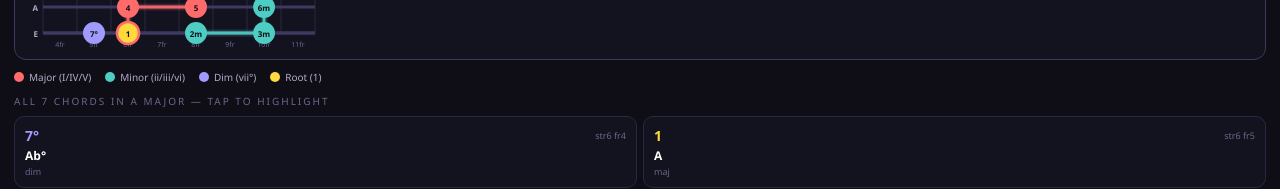
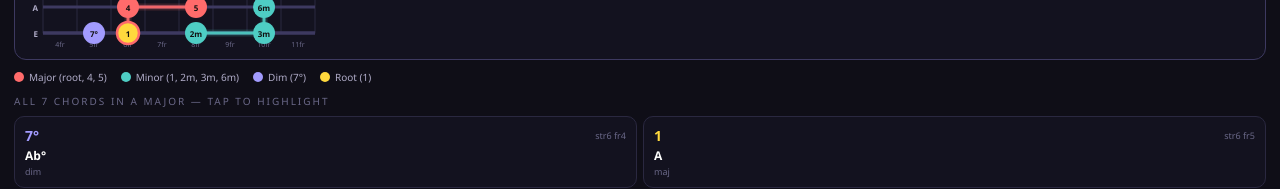
Before and after one commit to SyncopatedSyntax/DiatonicChordsTrainer, a React (Vite) app: page / in a window 1280 px wide. Shown: the part 501-690 px from the top of the page. Built offline with nearby package versions, Linux system fonts and the light colour scheme.

Commit message:
Fix Legend Major Minor label

```diff
--- a/App.jsx
+++ b/App.jsx
@@ -611,19 +611,52 @@ export default function App() {
           quizMode={false} revealAll={true} />
       </div>
 
-      {/* Legend */}
+      {/* Legend — derived from current shape */}
       <div style={{ display: 'flex', gap: 14, padding: '0 14px 10px', flexWrap: 'wrap' }}>
-        {[
-          [COLOR_MAJ, 'Major (I/IV/V)'],
-          [COLOR_MIN, 'Minor (ii/iii/vi)'],
-          [COLOR_DIM, 'Dim (vii°)'],
-          [GOLD, 'Root (1)'],
-        ].map(([c, label]) => (
-          <div key={label} style={{ display: 'flex', alignItems: 'center', gap: 5, fontSize: 10, color: TEXT1 }}>
-            <div style={{ width: 10, height: 10, borderRadius: '50%', background: c, flexShrink: 0 }} />
-            {label}
-          </div>
-        ))}
+        {(() => {
+          // Build legend labels from the shape's actual dot groups, sorted by degree index
+          const redDots = shape.dots
+            .filter(dot => dot.d !== 0 && shape.redGroup.has(dot.d))
+            .sort((a, b) => a.d - b.d);
+          const tealDots = shape.dots
+            .filter(dot => shape.tealGroup.has(dot.d))
+            .sort((a, b) => a.d - b.d);
+
+          const redLabels = redDots.map(dot => degLabel(dot.d, isMinor));
+          const tealLabels = tealDots.map(dot => degLabel(dot.d, isMinor));
+
+          // Quality of each group — use majority vote (most common quality)
+          const majorityQual = (dots) => {
+            const counts = {};
+            dots.forEach(dot => {
+              const q = degQuality(dot.d, isMinor);
+              counts[q] = (counts[q] || 0) + 1;
+            });
+            return Object.entries(counts).sort((a,b) => b[1]-a[1])[0]?.[0] || 'maj';
+          };
+          const redQual = majorityQual(redDots);
+          const tealQual = majorityQual(tealDots);
+          const redQualLabel = redQual === 'maj' ? 'Major' : 'Minor';
+          const tealQualLabel = tealQual === 'maj' ? 'Major' : tealQual === 'min' ? 'Minor' : 'Dim';
+
+          // Dim dot
+          const dimDot = shape.dots.find(dot => isMinor ? dot.d === 1 : dot.d === 6);
+          const dimLabel = dimDot ? degLabel(dimDot.d, isMinor) : null;
+
+          const items = [
+            [COLOR_MAJ, `${redQualLabel} (${['root', ...redLabels].join(', ')})`],
+            [COLOR_MIN, `${tealQualLabel} (${tealLabels.join(', ')})`],
+            dimLabel ? [COLOR_DIM, `Dim (${dimLabel})`] : null,
+            [GOLD, `Root (${degLabel(0, isMinor)})`],
+          ].filter(Boolean);
+
+          return items.map(([c, label]) => (
+            <div key={label} style={{ display: 'flex', alignItems: 'center', gap: 5, fontSize: 10, color: TEXT1 }}>
+              <div style={{ width: 10, height: 10, borderRadius: '50%', background: c, flexShrink: 0 }} />
+              {label}
+            </div>
+          ));
+        })()}
       </div>
 
       {/* Chord grid */}
```
